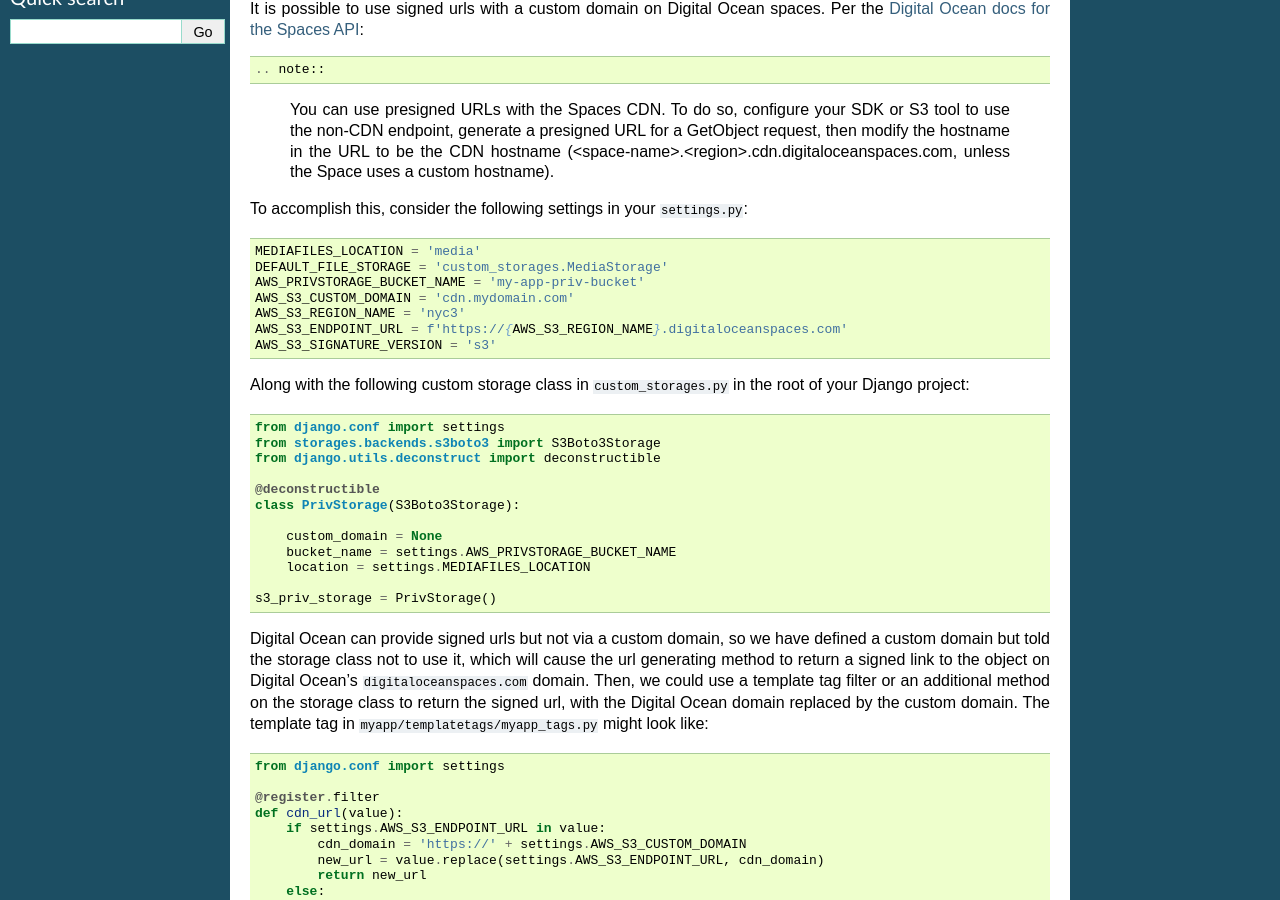
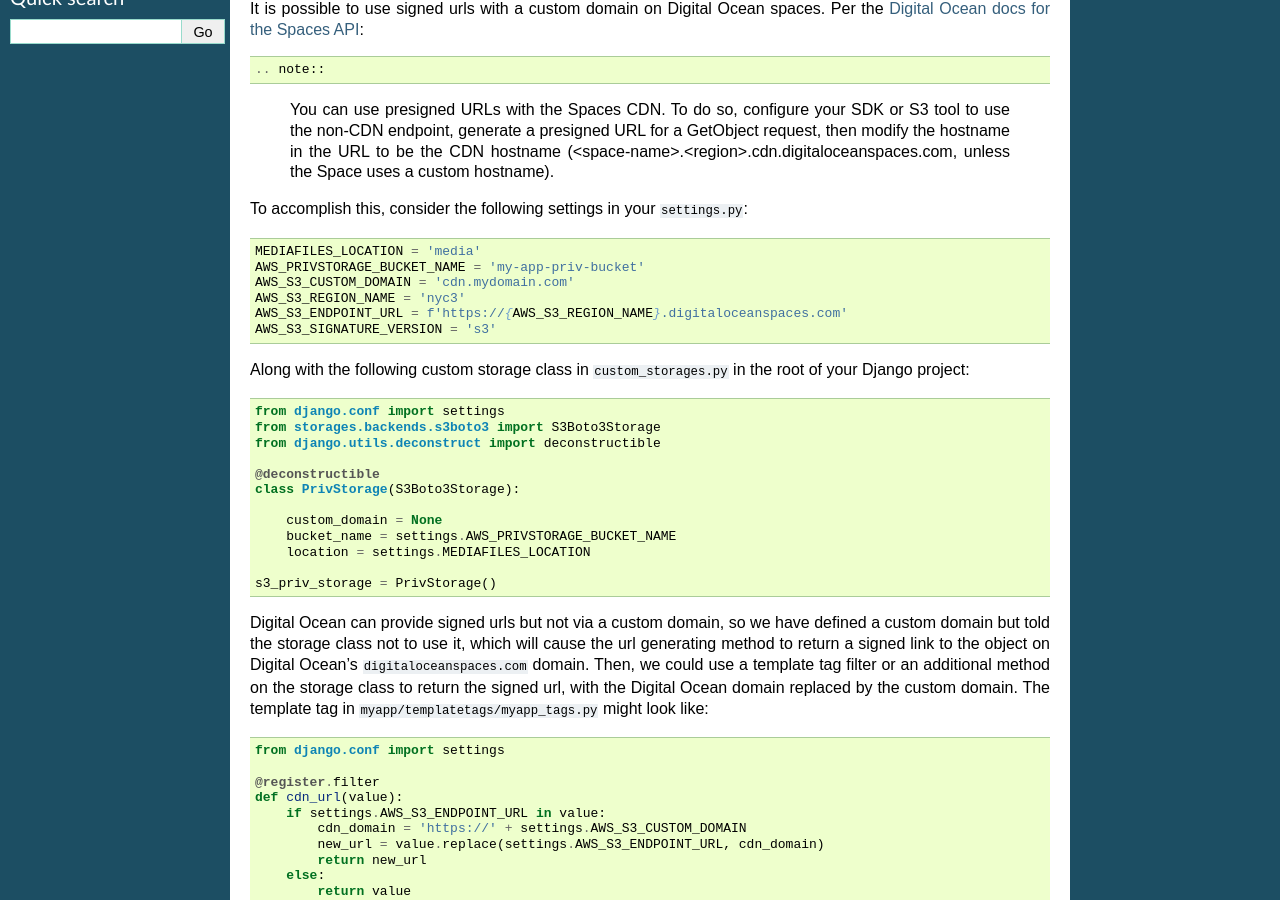
Before and after one commit to jschneier/django-storages, a Sphinx documentation site: the page built from docs/backends/digital-ocean-spaces.rst, in a window 1280 px wide and 900 px high, scrolled down 313 px. Built offline with Sphinx 7.4.7, drawn with Linux system fonts in a browser that asks for light colours.

Commit message:
Update digital-ocean-spaces.rst

```diff
--- a/docs/backends/digital-ocean-spaces.rst
+++ b/docs/backends/digital-ocean-spaces.rst
@@ -19,7 +19,6 @@ It is possible to use signed urls with a custom domain on Digital Ocean spaces.
 To accomplish this, consider the following settings in your ``settings.py``::
 
     MEDIAFILES_LOCATION = 'media'
-    DEFAULT_FILE_STORAGE = 'custom_storages.MediaStorage'
     AWS_PRIVSTORAGE_BUCKET_NAME = 'my-app-priv-bucket'
     AWS_S3_CUSTOM_DOMAIN = 'cdn.mydomain.com'
     AWS_S3_REGION_NAME = 'nyc3'
```
